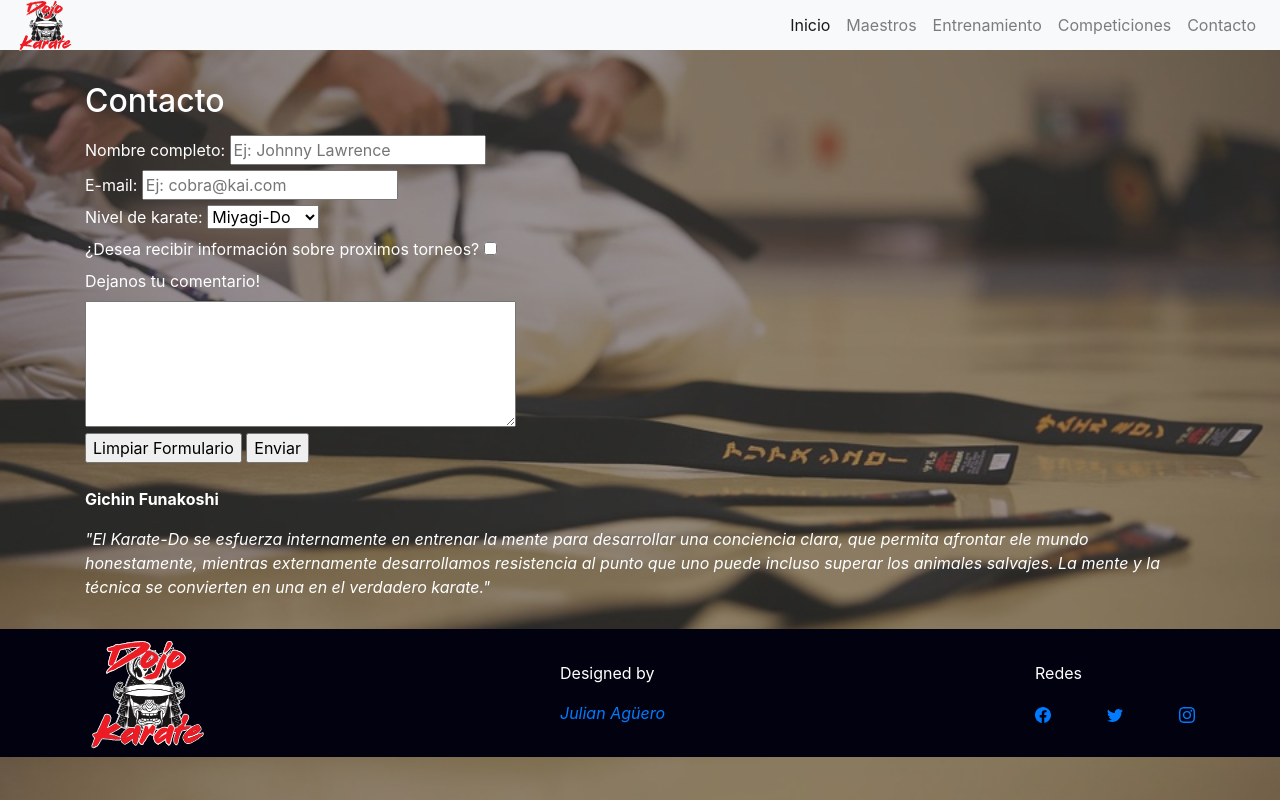
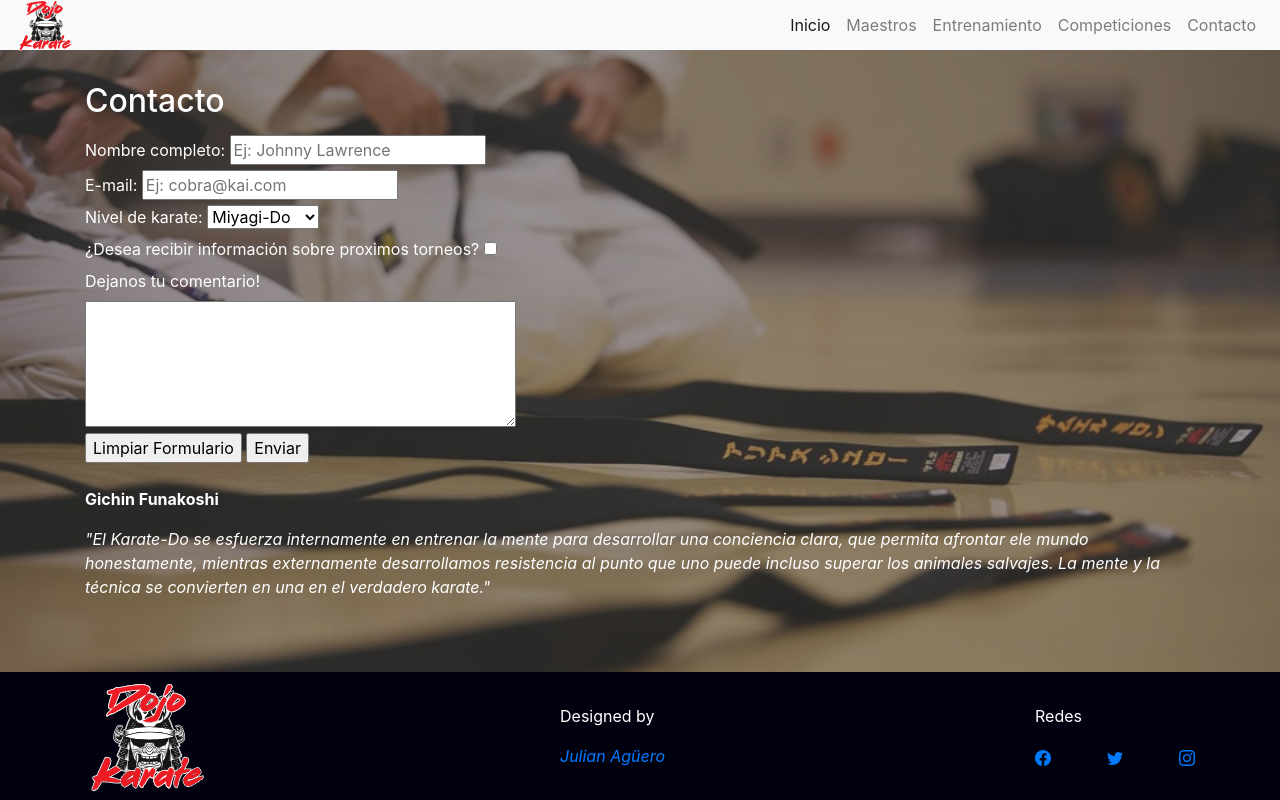
Before and after one commit to JulianAgu/proyectodojo, a plain HTML site: page contacto.html in a window 1280 px wide. Drawn offline with nearby package versions, Linux system fonts and the light colour scheme.

Commit message:
Se modifico boton de inscripcion, se arreglo footer para todo tamaño de contenido

```diff
--- a/contacto.html
+++ b/contacto.html
@@ -92,7 +92,7 @@
         </p>
       </article>
     </section>
-    <footer class="footer-web">
+    <footer class="footer-web  footer--fix">
       <div class="container">
         <div class="row  d-flex align-items-center">
           <div class="col-12 col-md-5">
--- a/estilo/estilo.scss
+++ b/estilo/estilo.scss
@@ -188,8 +188,10 @@ a {
     body {
         min-height: 100vh
     }
-    footer{
-        margin-top: 30px;
+    .footer--fix{
+       position: absolute;
+       width: 100%;
+       bottom: 0;
     }
 }
 
```
Also changed, not shown: competiciones.html (+1 -1 lines), entrenamiento.html (+4 -4 lines), maestros.html (+1 -1 lines), estilo/estilo.css, 1 other file.
